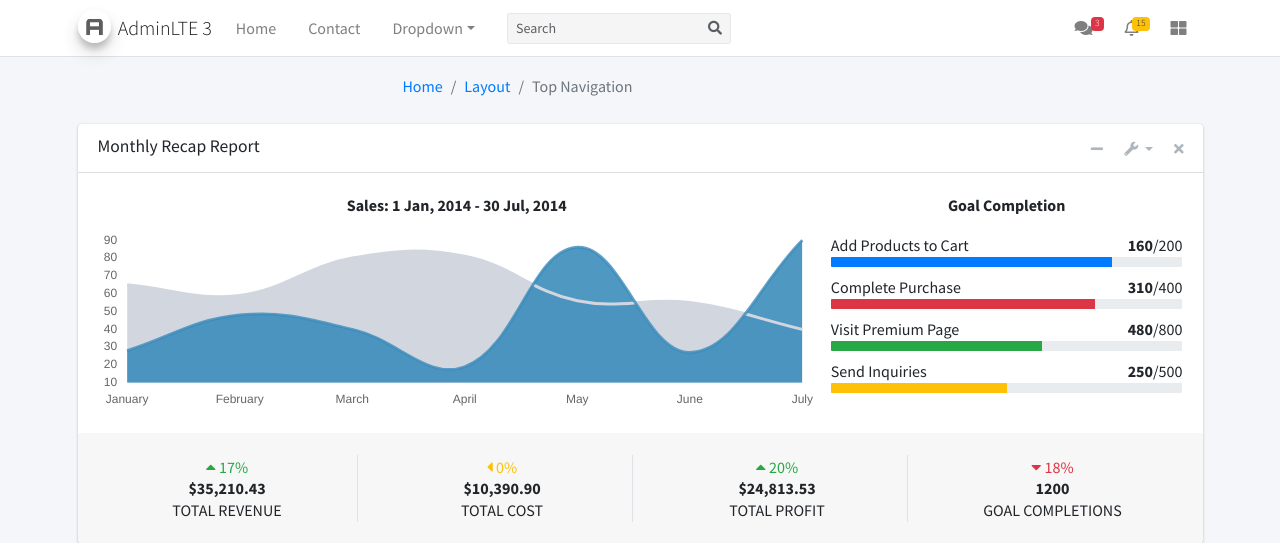
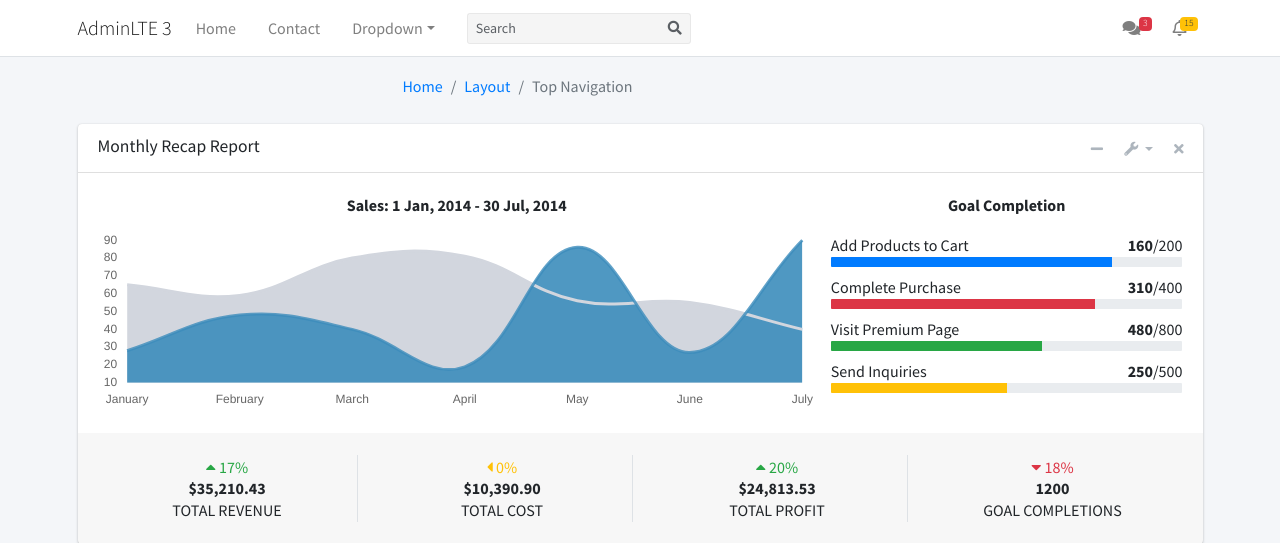
Before and after one commit to youjinse/spacinfo, a Flask app: page / in a window 1280 px wide. Shown: the top 543 px of the page. Run offline with Flask 2, Linux system fonts and the light colour scheme; some libraries are stand-ins or nearby versions.

Commit message:
버전업

```diff
--- a/templates/base.html
+++ b/templates/base.html
@@ -23,15 +23,15 @@
         <link rel="stylesheet" href="{{ url_for('static', filename='dist/css/adminlte.min.css') }}">
     {% endblock %}
 </head>
-<body class="hold-transition layout-top-nav">
+<body class="hold-transition layout-top-nav layout-navbar-fixed">
 <div class="wrapper">
 
     <!-- Navbar -->
     <nav class="main-header navbar navbar-expand-md navbar-light navbar-white">
         <div class="container">
             <a href="/" class="navbar-brand">
-                <img src="../../dist/img/AdminLTELogo.png" alt="AdminLTE Logo"
-                     class="brand-image img-circle elevation-3" style="opacity: .8">
+                {#<img src="../../dist/img/AdminLTELogo.png" alt="AdminLTE Logo"
+                     class="brand-image img-circle elevation-3" style="opacity: .8">#}
                 <span class="brand-text font-weight-light">AdminLTE 3</span>
             </a>
 
@@ -194,11 +194,12 @@
                         <a href="#" class="dropdown-item dropdown-footer">See All Notifications</a>
                     </div>
                 </li>
-                <li class="nav-item">
+                <!-- 커스터마이징 컨트롤 -->
+                {#<li class="nav-item">
                     <a class="nav-link" data-widget="control-sidebar" data-slide="true" href="#" role="button">
                         <i class="fas fa-th-large"></i>
                     </a>
-                </li>
+                </li>#}
             </ul>
         </div>
     </nav>
```
